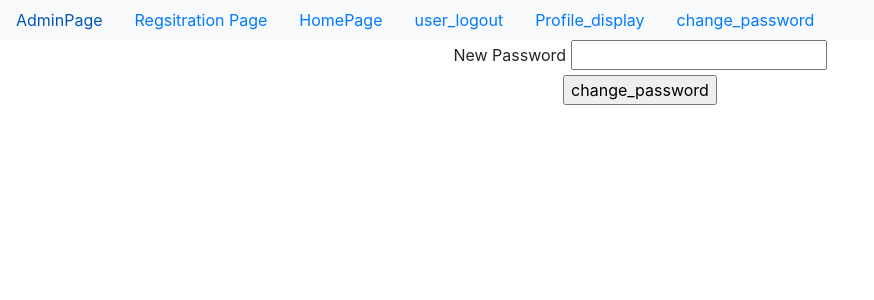
After one commit to harshadvali11/registration_of_user, a Django app: page /change_password/ in a window 1280 px wide. The commit adds this page. Shown: the top 300 px of the page, without its empty margins (0-874 px from the left). Run offline with Django 5.2, Linux system fonts and the light colour scheme; a user stored in the database is signed in; parts of the project's set-up code (start-up, migrations or seed data) failed here and were passed over.

Commit message:
first commit

```diff
--- a/app/views.py
+++ b/app/views.py
@@ -76,3 +76,27 @@ def user_login(request):
 def user_logout(request):
     logout(request)
     return HttpResponseRedirect(reverse('home'))
+
+@login_required
+def profile_display(request):
+    username=request.session.get('username')
+    UO=User.objects.get(username=username)
+    PO=Profile.objects.get(username=UO)
+    d={'UO':UO,'PO':PO}
+    return render(request,'profile_display.html',d)
+
+
+@login_required
+def change_password(request):
+    if request.method=='POST':
+        username=request.session.get('username')
+        UO=User.objects.get(username=username)
+        nw=request.POST['nw']
+        UO.set_password(nw)
+        UO.save()
+        return HttpResponse('Password Changed Successfully')
+
+
+
+
+    return render(request,'change_password.html')
--- a/project27/urls.py
+++ b/project27/urls.py
@@ -29,5 +29,7 @@ urlpatterns = [
     path('user_login/',user_login,name='user_login'),
     path('user_logout/',user_logout,name='user_logout'),
 
+path('profile_display/',profile_display,name='profile_display'),
+path('change_password/',change_password,name='change_password'),
 
 ]+static(settings.MEDIA_URL, document_root=settings.MEDIA_ROOT)
--- /dev/null
+++ b/templates/change_password.html
@@ -0,0 +1,28 @@
+{% extends 'dummy.html' %}
+
+{% block title %}
+<title>change_password Page</title>
+
+{% endblock %}
+
+
+{% block body_block  %}
+
+<form method="POST">
+    {% csrf_token %}
+
+    <label for="nw">New Password</label>
+    <input type="password" name="nw" id="nw"> <br>
+
+    <input type="submit" value="change_password">
+
+
+
+
+
+
+</form>
+
+
+
+{% endblock %}
--- a/templates/dummy.html
+++ b/templates/dummy.html
@@ -13,13 +13,15 @@
   </head>
   <body>
 <center>
-    <nav class="nav bg-dark">
+    <nav class="nav bg-light">
         <a href="{% url 'admin:index' %}" class="nav-link">AdminPage</a>
         <a href="{% url 'registration' %}" class="nav-link">Regsitration Page</a>
         <a href="{% url 'home' %}" class="nav-link">HomePage</a>
     {% if user.is_authenticated %}
        <a href="{% url 'user_logout' %}" class="nav-link">user_logout</a>
-    {% else %}
+      <a href="{% url 'profile_display' %}" class="nav-link">Profile_display</a>
+      <a href="{% url 'change_password' %}" class="nav-link">change_password</a>
+       {% else %}
         <a href="{% url 'user_login' %}" class="nav-link">user_login</a>
 
     {% endif %}
```
Also changed, not shown: templates/profile_display.html (added, +23 -0 lines), db.sqlite3.
